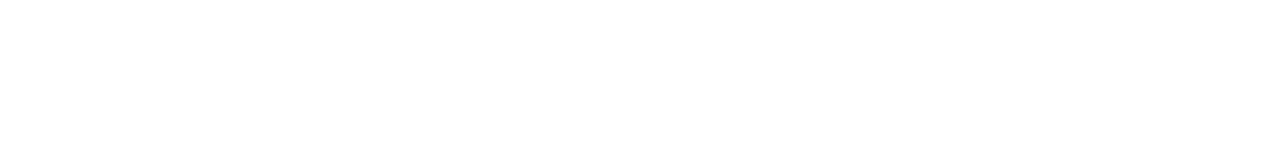
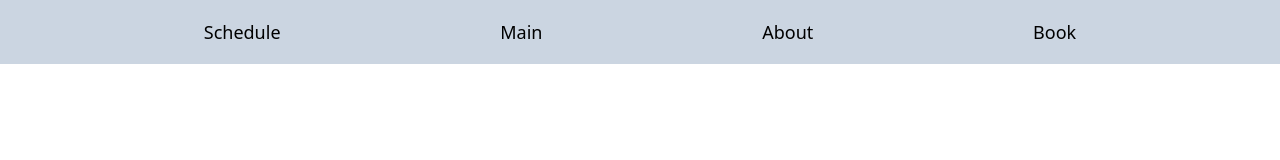
Before and after one commit to jdvgsa/cpnt201-a3, a plain HTML site: page index.html in a window 1280 px wide. Drawn offline with nearby package versions, Linux system fonts and the light colour scheme.

Commit message:
created nav bar

```diff
--- a/index.html
+++ b/index.html
@@ -6,7 +6,15 @@
   <script src="https://cdn.tailwindcss.com"></script>
   <title>cpnt201-a3</title>
 </head>
-<body>
+<body class="lg: text-lg leading-8">
+  <nav>
+    <ul class="text center justify-evenly lg: flex justify-center bg-slate-300">
+      <li><a class="block p-4 hover:bg-slate-700 hover:text-slate-200" href="#">Schedule</a></li>
+      <li><a class="block p-4 hover:bg-slate-700 hover:text-slate-200" href="#">Main</a></li>
+      <li><a class="block p-4 hover:bg-slate-700 hover:text-slate-200" href="#">About</a></li>
+      <li><a class="block p-4 hover:bg-slate-700 hover:text-slate-200" href="#">Book</a></li>
+    </ul>
+  </nav>
 
 </body>
 </html>
```
